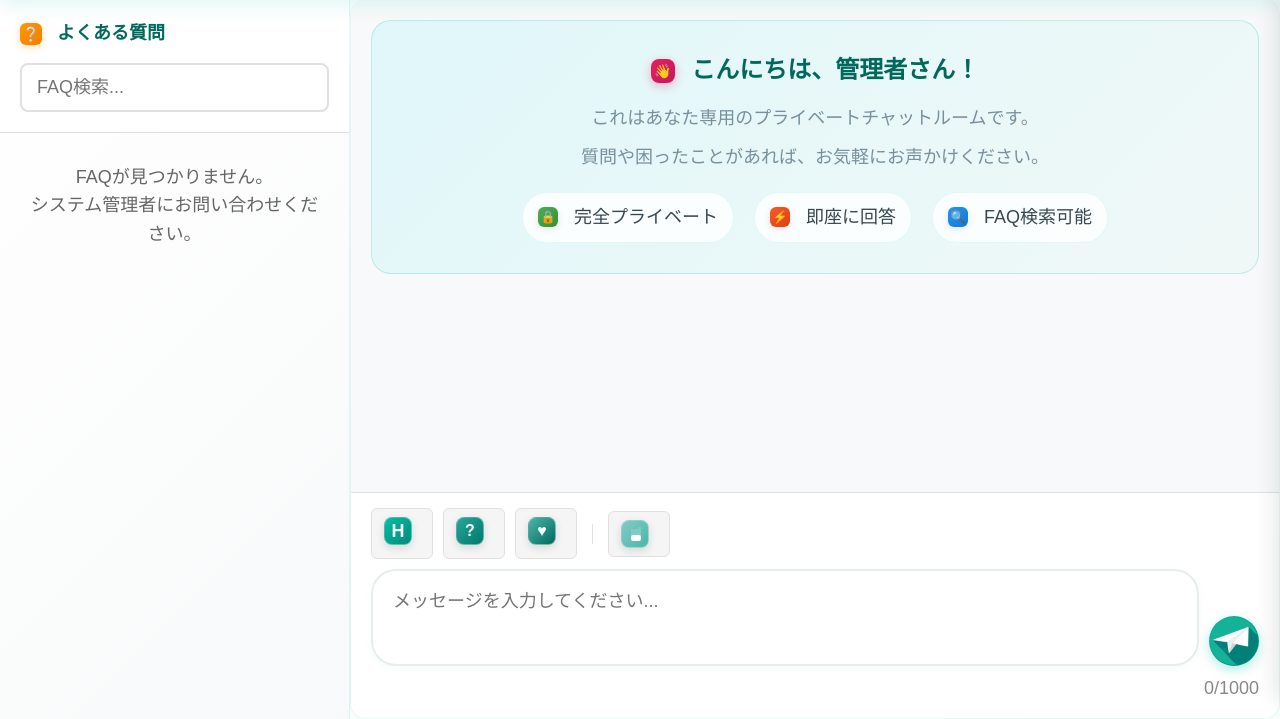
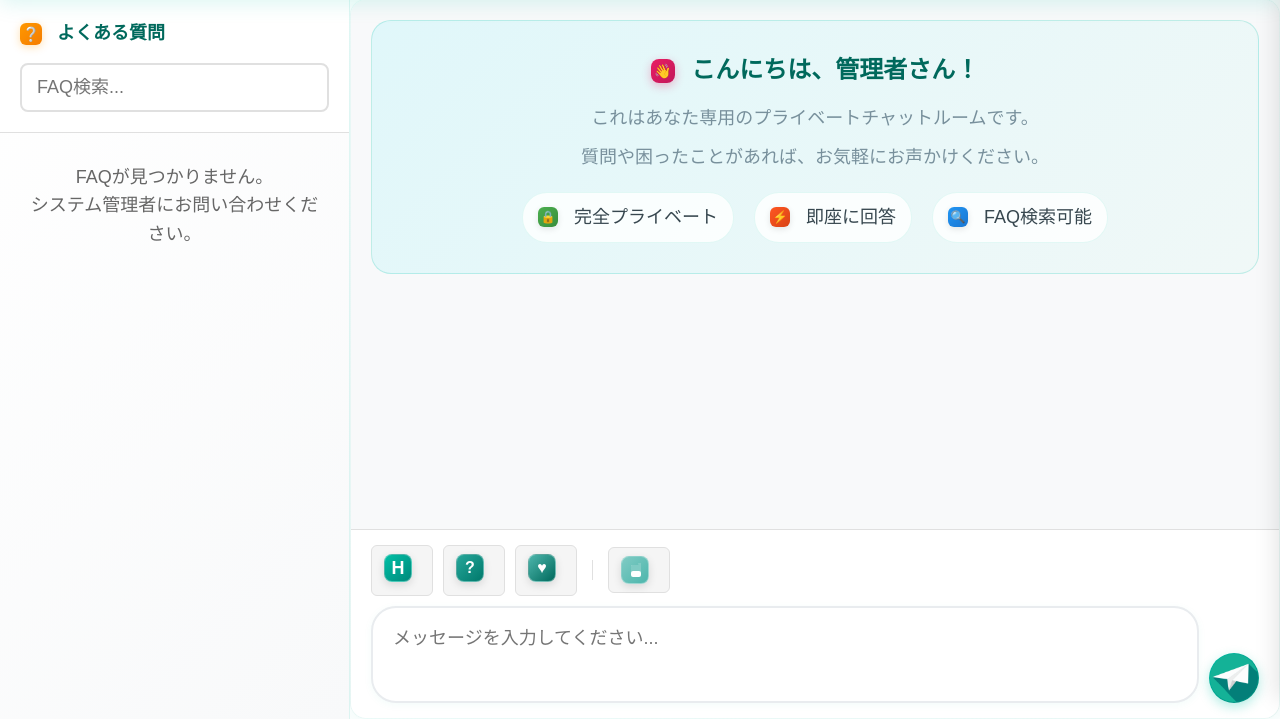
Before and after one commit to londirunotf/dm-chatbot, a Flask app: page /chat in a window 1280 px wide. Shown: the part 101-820 px from the top of the page. Run offline with Flask 3, Linux system fonts and the light colour scheme; the visitor is signed in with stand-in values (Sample User, id 1); data that the repository does not hold is empty; some libraries are stand-ins or nearby versions.

Commit message:
Update chat.html

```diff
--- a/app/templates/user/chat.html
+++ b/app/templates/user/chat.html
@@ -185,10 +185,7 @@
                         </button>
                     </div>
 
-                    <div class="input-status" id="inputStatus">
-                        <span class="status-text"></span>
-                        <span class="char-count">0/1000</span>
-                    </div>
+                    <!-- 入力ステータス削除でチャットエリア拡大 -->
                 </div>
             </div>
         </main>
```
